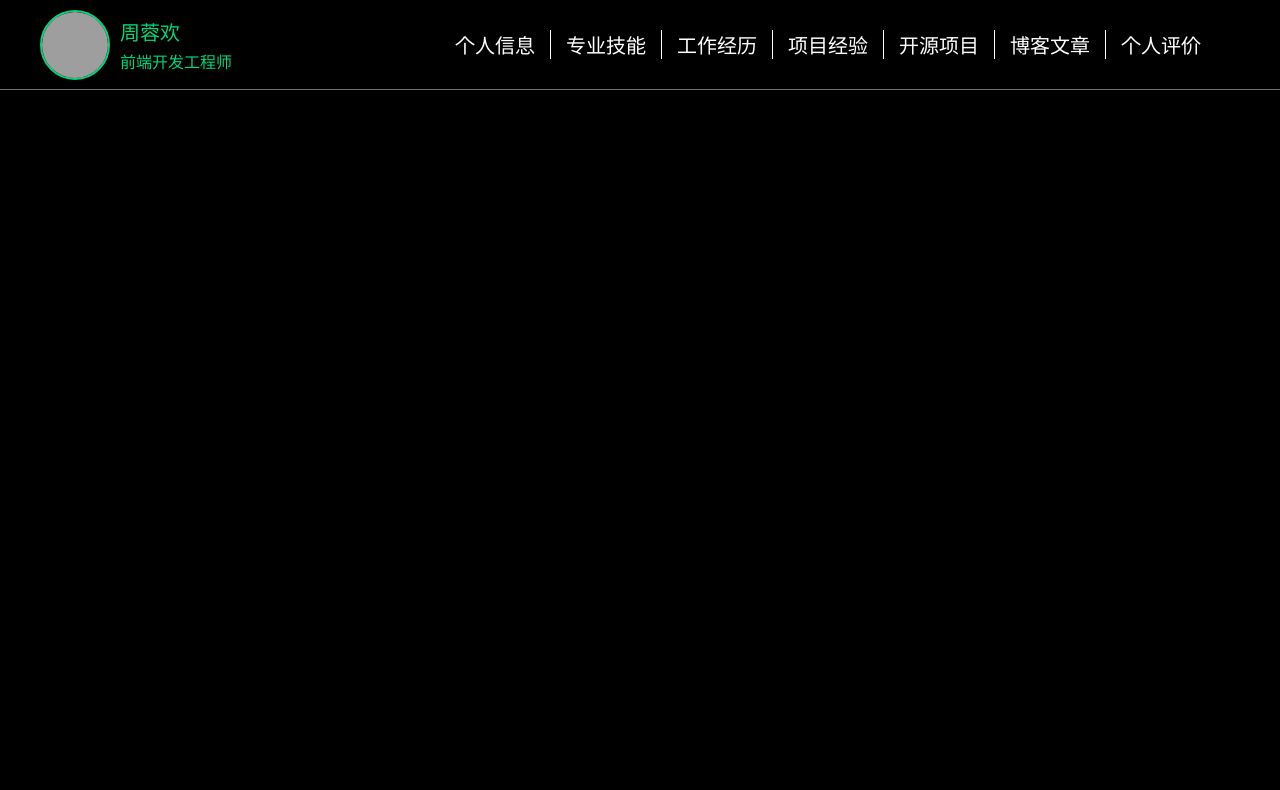
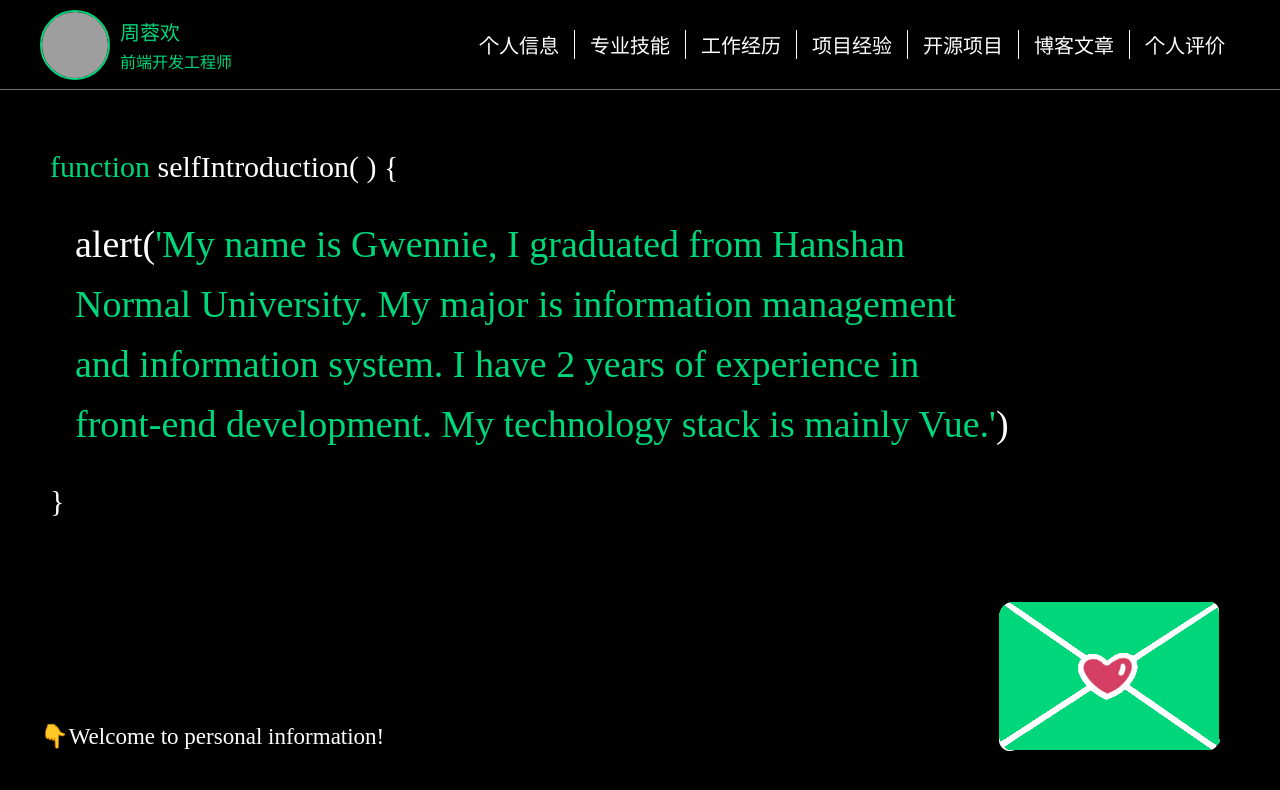
Before and after one commit to Gwennie-zhou/CV, a Vue app: page /#/main in a window 1280 px wide. Shown: the top 790 px of the page. Built offline with nearby package versions, Linux system fonts and the light colour scheme; grey boxes are pictures that could not be loaded.

Commit message:
feat: 主页UI开发

```diff
--- a/src/views/home/Home.vue
+++ b/src/views/home/Home.vue
@@ -21,7 +21,7 @@ import { useRouter } from 'vue-router'
         <div>If you know me, you know my world.</div>
       </div>
     </div>
-    <div class="btn" @click="toMain">-></div>
+    <div class="btn" @click="toMain">👉</div>
   </div>
 </template>
 
--- a/src/views/main/Main.vue
+++ b/src/views/main/Main.vue
@@ -23,6 +23,18 @@
       </ul>
 
     </div>
+    <div class="center">
+      <div class="p1"><span class="highlight">function</span> selfIntroduction( ) {</div>
+      <div class="p2">alert(<span class="highlight">'My name is Gwennie, I graduated from Hanshan Normal University. My major is information management and information system. I have 2 years of experience in front-end development. My technology stack is mainly Vue.'</span>)</div>
+      <div>}</div>
+    </div>
+    <div class="down">
+      <span>👇</span>
+      <span>Welcome to personal information!</span>
+    </div>
+    <div class="envelope">
+      <img src="@/assets/images/envelope.png" alt="">
+    </div>
   </div>
 </template>
 
@@ -38,9 +50,11 @@
     width: 100%;
     height: 90px;
     display: flex;
+    justify-content: space-between;
     align-items: center;
     border-bottom: 1px solid #707070;
     padding: 0 40px;
+    background: black;
     .left {
       display: flex;
       align-items: center;
@@ -73,5 +87,31 @@
       }
     }
   }
+  .center {
+    position: absolute;
+    top: 150px;
+    left: 50px;
+    font-size: 30px;
+    width: 75%;
+    .p2 {
+      margin: 30px 0 30px 25px;
+      font-size: 38px;
+      line-height: 60px;
+    }
+    .highlight {
+      color: #00d67a;
+    }
+  }
+  .down {
+    position: absolute;
+    bottom: 50px;
+    left: 40px;
+    font-size: 23px;
+  }
+  .envelope {
+    position: fixed;
+    bottom: -30px;
+    right: 20px;
+  }
 }
 </style>
```
Also changed, not shown: src/assets/images/envelope.png (added).
